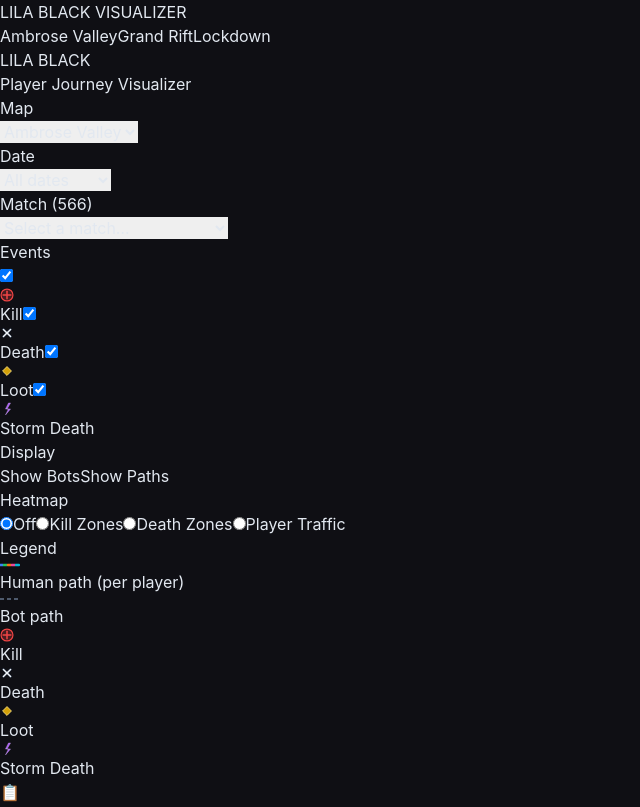
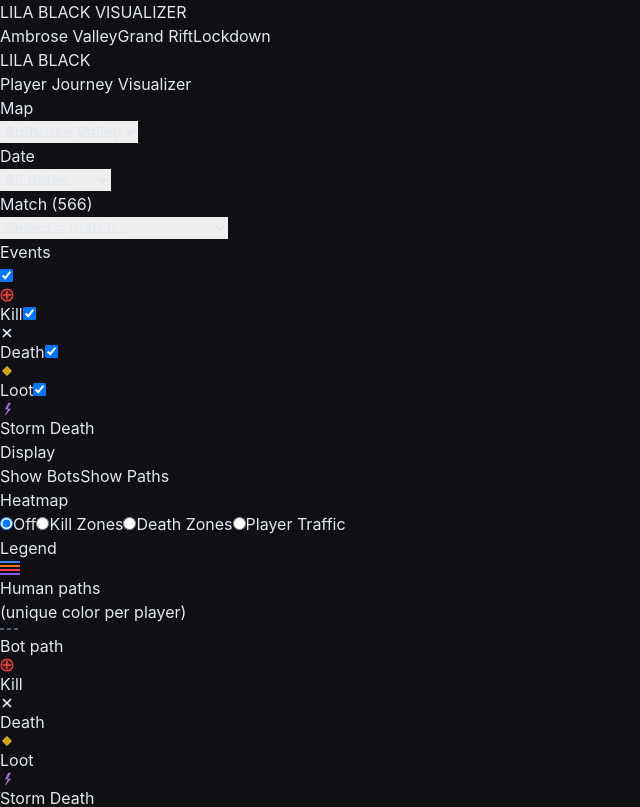
Before and after one commit to uttamkumarsingh642004/lila-viz, a React (Vite) app: page / in a window 1280 px wide. Shown: the top 807 px of the page, without its empty margins (0-640 px from the left). Built offline with nearby package versions, Linux system fonts and the light colour scheme.

Commit message:
Fix legend: show stacked multi-color lines for human paths

```diff
--- a/src/components/Sidebar.jsx
+++ b/src/components/Sidebar.jsx
@@ -177,14 +177,16 @@ export default function Sidebar({
         {/* ── Legend ── */}
         <Section label="Legend">
           <div className="space-y-1 text-xs text-gray-400">
-            {/* Human paths — each player gets a unique color from the palette */}
-            <div className="flex items-center gap-2">
-              <svg width="20" height="10">
-                {PLAYER_COLORS.slice(0, 5).map((c, i) => (
-                  <line key={c} x1={i * 4} y1="5" x2={i * 4 + 3} y2="5" stroke={c} strokeWidth="2.5" strokeLinecap="round" />
+            {/* Human paths — each player gets a unique stable color */}
+            <div className="flex items-start gap-2">
+              <div className="flex flex-col gap-0.5 mt-0.5 flex-shrink-0">
+                {[0, 2, 9, 7].map(idx => (
+                  <svg key={idx} width="20" height="4">
+                    <line x1="0" y1="2" x2="20" y2="2" stroke={PLAYER_COLORS[idx]} strokeWidth="2" strokeLinecap="round" />
+                  </svg>
                 ))}
-              </svg>
-              Human path (per player)
+              </div>
+              <span>Human paths<br /><span className="text-gray-600">(unique color per player)</span></span>
             </div>
             <div className="flex items-center gap-2">
               <svg width="20" height="10"><line x1="0" y1="5" x2="20" y2="5" stroke="#64748b" strokeWidth="1.5" strokeDasharray="4 3" /></svg>
```
